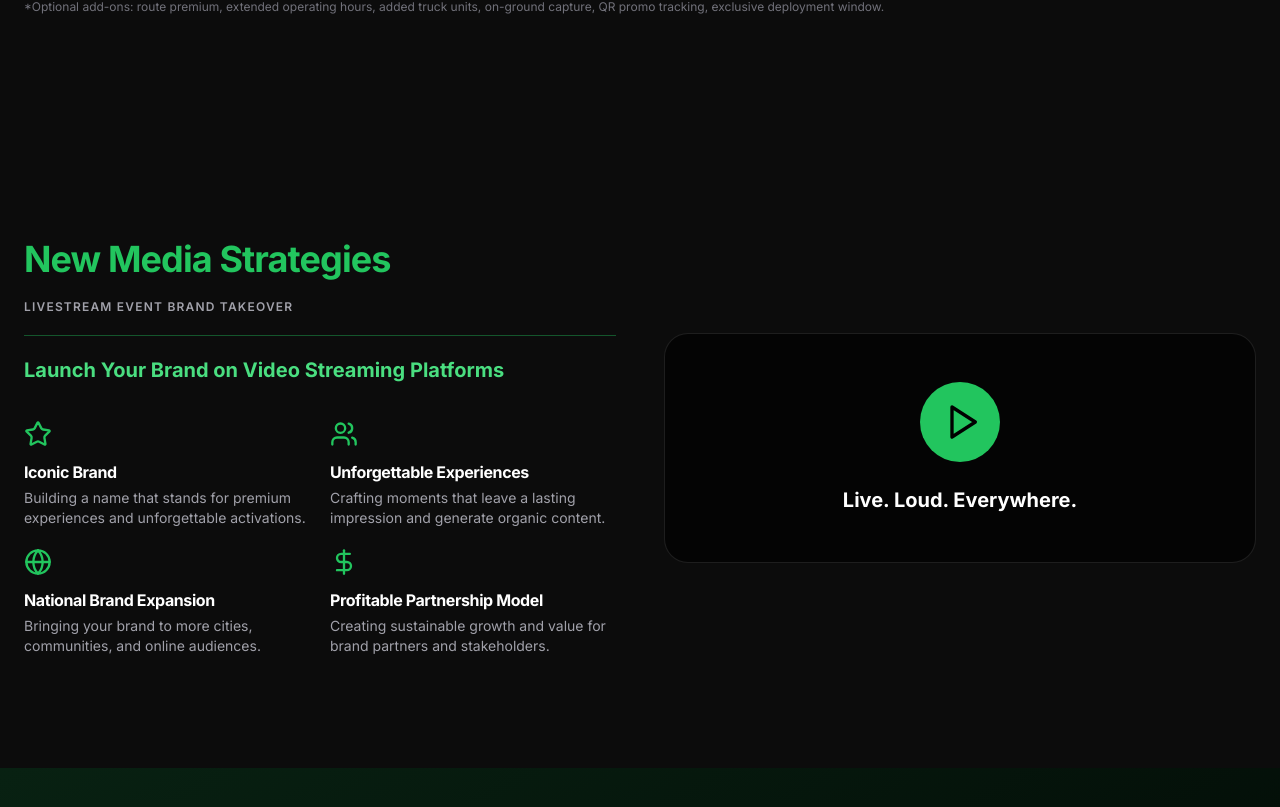
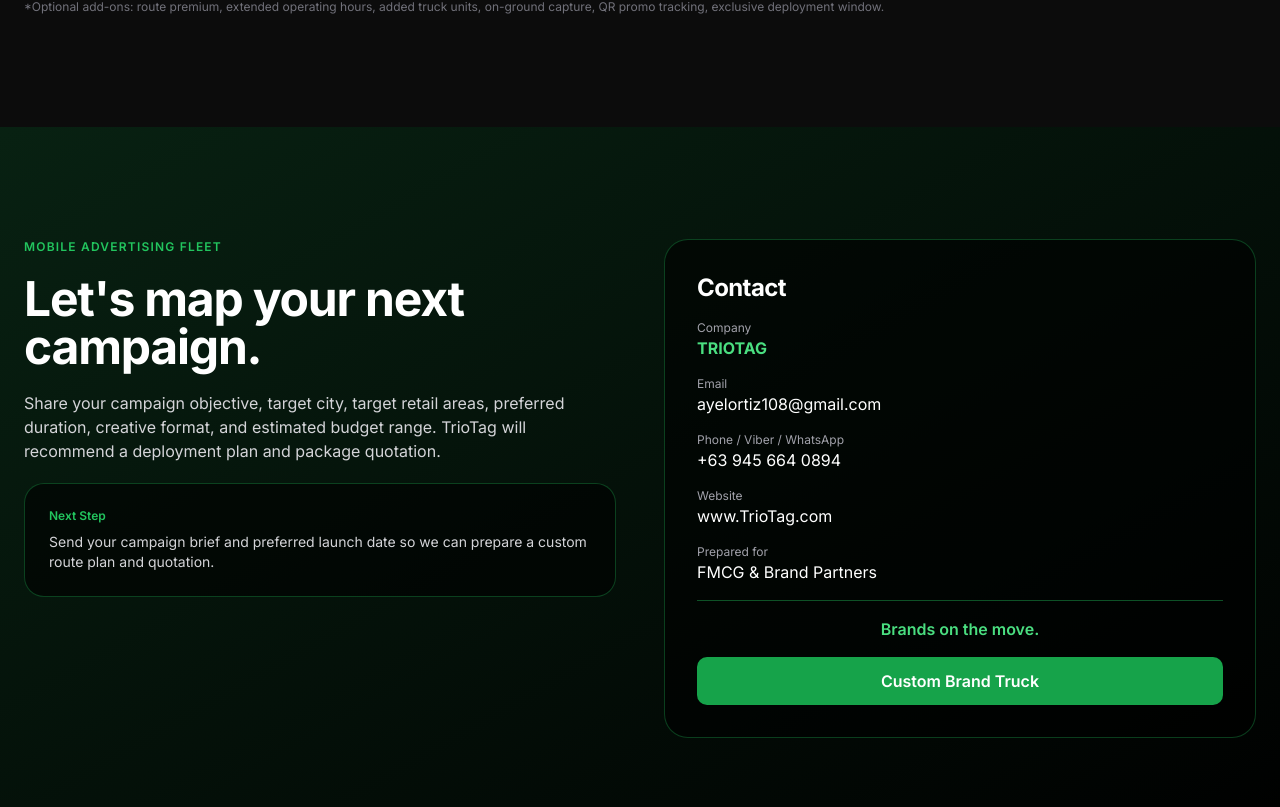
Before and after one commit to triotagadmin/triotag, a React (Vite) app: page /solutions/media-truck in a window 1280 px wide. Shown: the part 4353-5160 px from the top of the page. Built offline with nearby package versions, Linux system fonts and the light colour scheme.

Commit message:
Changes
Co-authored-by: triotagadmin <274402824+triotagadmin@users.noreply.github.com>

```diff
--- a/src/pages/solutions/MediaTruck.tsx
+++ b/src/pages/solutions/MediaTruck.tsx
@@ -378,34 +378,6 @@ export default function SolutionsMediaTruck() {
         </div>
       </section>
 
-      {/* New Media Strategies */}
-      <section className="py-20 md:py-28 bg-[#0c0c0c]">
-        <div className="container mx-auto px-4 md:px-6 grid lg:grid-cols-2 gap-12 items-center">
-          <div className="space-y-5">
-            <h2 className="text-3xl md:text-4xl font-bold text-green-500">New Media Strategies</h2>
-            <div className="text-xs font-semibold tracking-widest text-zinc-400 uppercase">
-              Livestream Event Brand Takeover
-            </div>
-            <div className="h-px bg-green-500/40" />
-            <p className="text-xl font-bold text-green-400">Launch Your Brand on Video Streaming Platforms</p>
-            <div className="grid grid-cols-2 gap-5 pt-4">
-              {newMedia.map((m) => (
-                <div key={m.title}>
-                  <m.icon className="w-7 h-7 text-green-500 mb-3" />
-                  <h3 className="font-bold mb-1">{m.title}</h3>
-                  <p className="text-sm text-zinc-400">{m.desc}</p>
-                </div>
-              ))}
-            </div>
-          </div>
-          <div className="bg-black/60 border border-white/10 rounded-2xl p-12 text-center">
-            <div className="w-20 h-20 bg-green-500 rounded-full flex items-center justify-center mx-auto mb-6">
-              <Play className="w-10 h-10 text-black ml-1" />
-            </div>
-            <p className="text-xl font-bold">Live. Loud. Everywhere.</p>
-          </div>
-        </div>
-      </section>
 
       {/* CTA Contact */}
       <section className="py-20 md:py-28 bg-gradient-to-br from-green-900/40 to-black">
```
